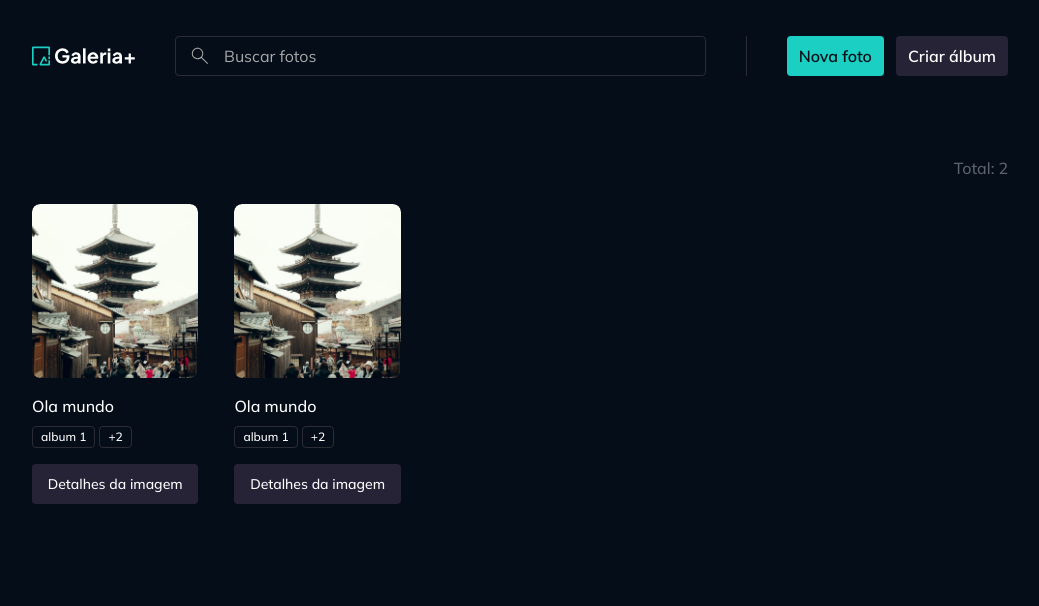
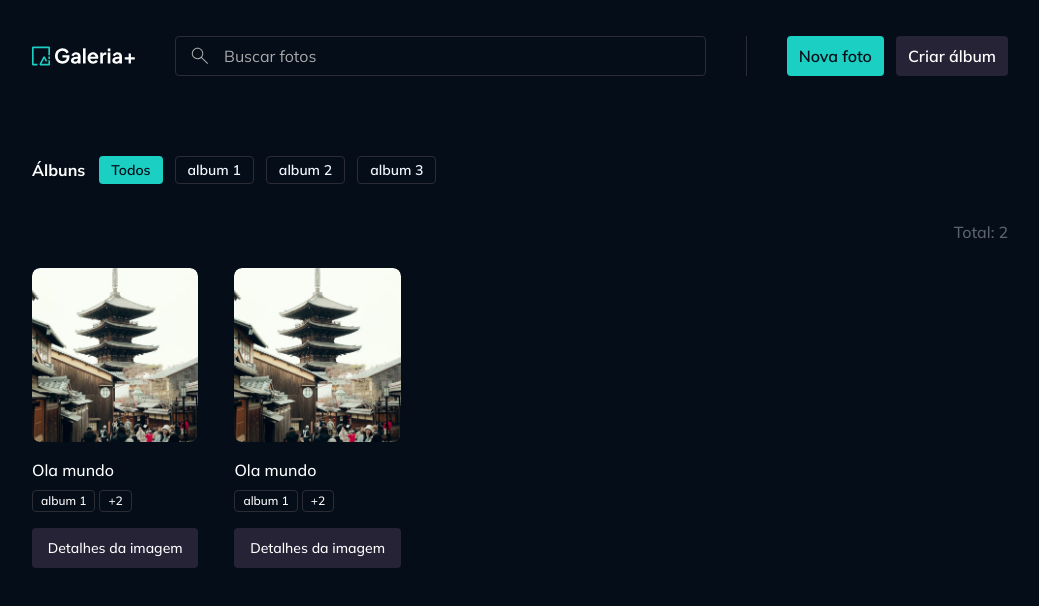
Before and after one commit to palhetabraian/Gallery-plus, a React (Vite) app: page / in a window 1280 px wide. Shown: the top 606 px of the page, without its empty margins (120-1159 px from the left). Built offline with nearby package versions, Linux system fonts and the light colour scheme.

Commit message:
Mock do filtro por albuns

```diff
--- /dev/null
+++ b/src/contexts/albums/components/albums-filter.tsx
@@ -0,0 +1,36 @@
+import Button from '../../../components/button';
+import Skeleton from '../../../components/skeleton';
+import Text from '../../../components/text';
+import type { Album } from '../models/album';
+import cx from 'classnames';
+
+interface AlbumsFilterProps extends React.ComponentProps<'div'> {
+    albums: Album[];
+    loading?: boolean;
+}
+
+export default function AlbumsFilter({ albums, loading, className, ...props }: AlbumsFilterProps) {
+    return (
+        <div className={cx('flex items-center gap-3.5 overflow-x-auto', className)} {...props}>
+            <Text variant="heading-small">Álbuns</Text>
+            <div className="flex gap-3">
+                {!loading ? (
+                    <>
+                        <Button variant="primary" size="sm" className="cursor-pointer">
+                            Todos
+                        </Button>
+                        {albums.map((album) => (
+                            <Button key={album.id} variant="ghost" size="sm" className="cursor-pointer">
+                                {album.title}
+                            </Button>
+                        ))}
+                    </>
+                ) : (
+                    Array.from({ length: 5 }).map((_, index) => (
+                        <Skeleton className="w-28 h-7" key={`album-button-loading-${index}`} />
+                    ))
+                )}
+            </div>
+        </div>
+    );
+}
--- a/src/pages/page-home.tsx
+++ b/src/pages/page-home.tsx
@@ -1,9 +1,19 @@
 import Container from '../components/container';
+import AlbumsFilter from '../contexts/albums/components/albums-filter';
 import PhotosList from '../contexts/photos/components/photos-list';
 
 export default function PageHome() {
     return (
         <Container>
+            <AlbumsFilter
+                albums={[
+                    { id: '321', title: 'album 1' },
+                    { id: '123', title: 'album 2' },
+                    { id: '456', title: 'album 3' },
+                ]}
+                className="mb-9"
+            />
+
             <PhotosList
                 photos={[
                     {
```
Also changed, not shown: src/contexts/photos/components/photos-list.tsx (line endings or trailing spaces).
